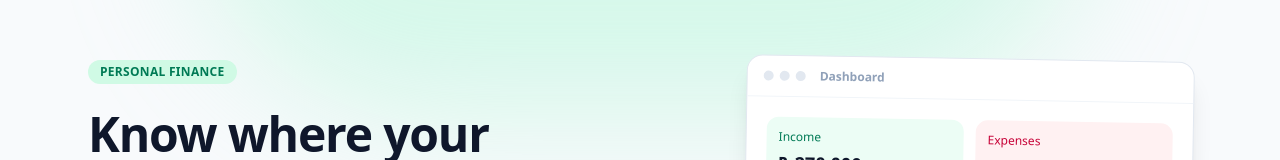
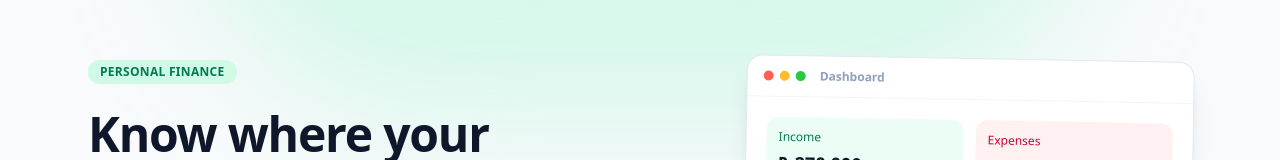
Before and after one commit to ahmad-zaman123/Expense-Tracker, a React (Vite) app in the folder Frontend/: page / in a window 1280 px wide. Shown: the part 206-366 px from the top of the page. Built offline with nearby package versions, Linux system fonts and the light colour scheme; no server answers.

Commit message:
Color preview window dots macOS-style (red/yellow/green)

```diff
--- a/Frontend/src/pages/Landing.jsx
+++ b/Frontend/src/pages/Landing.jsx
@@ -18,9 +18,9 @@ function DashboardPreview() {
   return (
     <div className="w-full max-w-md rotate-1 rounded-2xl border border-slate-200 bg-white shadow-xl">
       <div className="flex items-center gap-1.5 border-b border-slate-100 px-4 py-3">
-        <span className="h-2.5 w-2.5 rounded-full bg-slate-200" />
-        <span className="h-2.5 w-2.5 rounded-full bg-slate-200" />
-        <span className="h-2.5 w-2.5 rounded-full bg-slate-200" />
+        <span className="h-2.5 w-2.5 rounded-full bg-[#ff5f57]" />
+        <span className="h-2.5 w-2.5 rounded-full bg-[#febc2e]" />
+        <span className="h-2.5 w-2.5 rounded-full bg-[#28c840]" />
         <span className="ml-2 text-xs font-semibold text-slate-400">Dashboard</span>
       </div>
       <div className="space-y-4 p-5">
```
